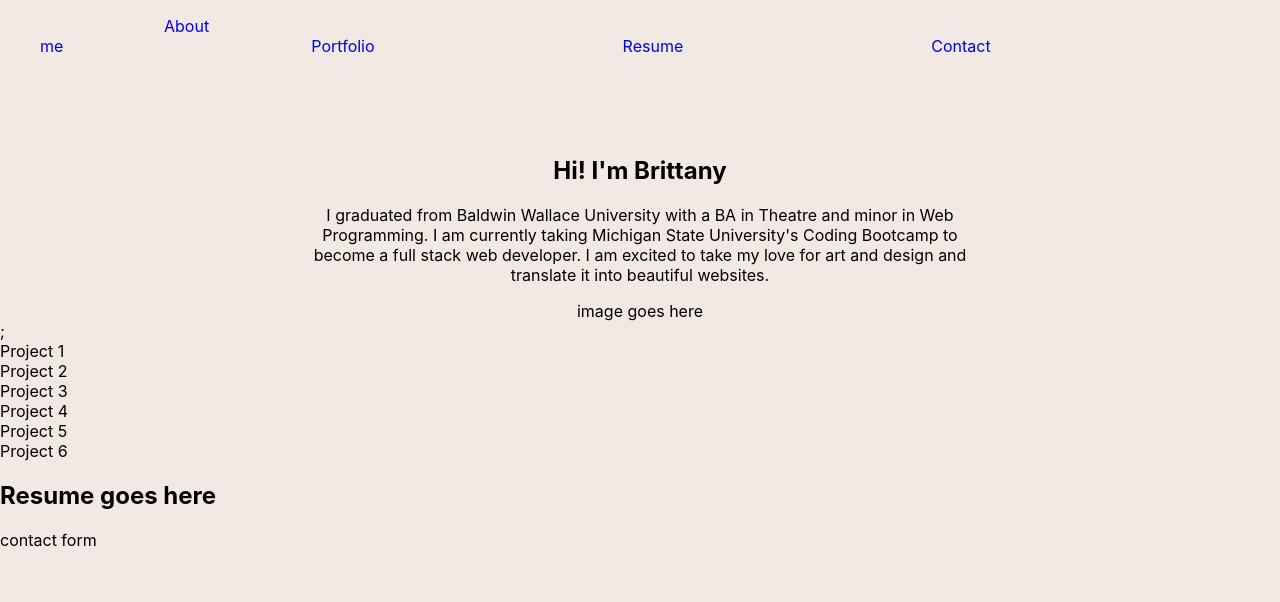
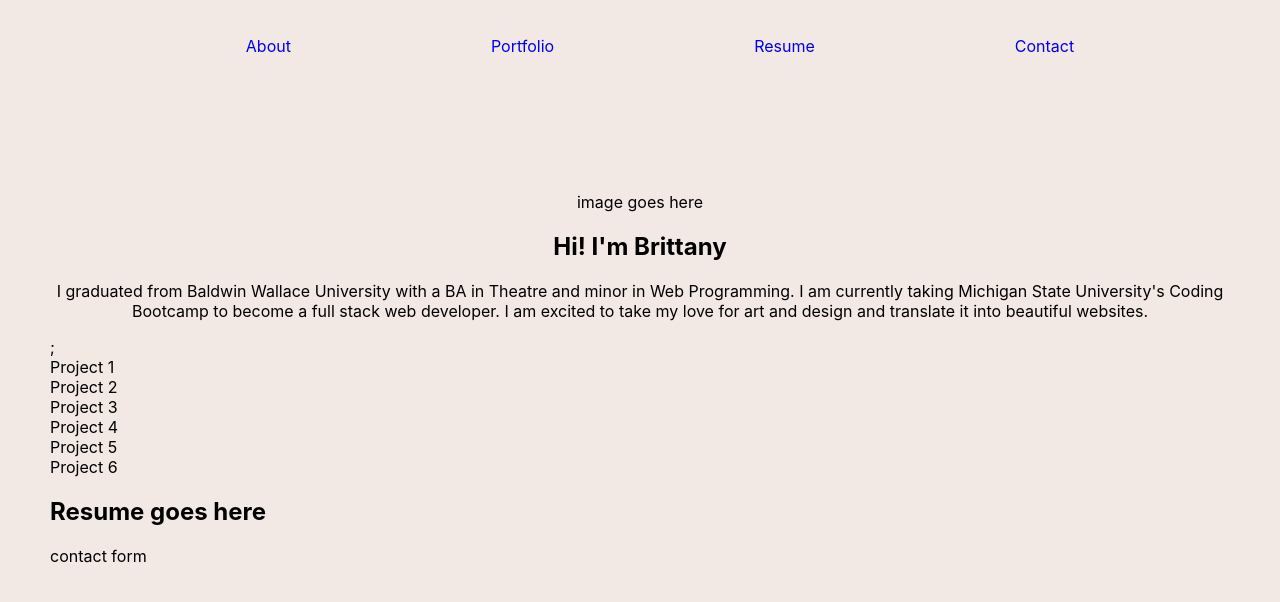
Before and after one commit to bganser15/brittanys-react-portfolio, a React (Create React App) app: page / in a window 1280 px wide. Shown: the top 602 px of the page. Built offline with nearby package versions, Linux system fonts and the light colour scheme.

Commit message:
fixed nav styling

```diff
--- a/src/App.css
+++ b/src/App.css
@@ -1,3 +1,7 @@
 * {
   background-color: #f2e9e4;
 }
+
+main {
+  margin: 0px 50px;
+}
--- a/src/App.js
+++ b/src/App.js
@@ -8,9 +8,7 @@ import Contact from "./components/Contact";
 function App() {
   return (
     <main>
-      <div>
-        <Nav></Nav>
-      </div>
+      <Nav></Nav>
       <div>
         <About></About>;
       </div>
--- a/src/components/About/index.css
+++ b/src/components/About/index.css
@@ -1,5 +1,5 @@
 .container {
-  margin: 0px 300px;
+  margin: 0px;
   text-align: center;
   margin-top: 100px;
 }
--- a/src/components/About/index.js
+++ b/src/components/About/index.js
@@ -5,12 +5,12 @@ import "./index.css"
 function About() {
   return (
     <section className="container">
+      <div className="pic-container">
+        image goes here
+      </div>
       <div className="about-me-coontainer">
         <h1>Hi! I'm Brittany</h1>
         <p>I graduated from Baldwin Wallace University with a BA in Theatre and minor in Web Programming. I am currently taking Michigan State University's Coding Bootcamp to become a full stack web developer. I am excited to take my love for art and design and translate it into beautiful websites.</p>
-      </div>
-      <div className="pic-container">
-        image goes here
       </div>
     </section>
   );
--- a/src/components/Nav/index.css
+++ b/src/components/Nav/index.css
@@ -1,14 +1,35 @@
-nav {
+header {
+  display: flex;
+  flex-wrap: wrap;
+  justify-content: center;
   width: 100%;
-  background-color: #c9ada7;
 }
-li {
-  display: inline;
-  width: 25%;
-  margin: 10%;
+header h1 {
+  width: 100%;
+  text-align: center;
+  padding: 20px;
+}
+
+nav ul {
+  display: flex;
+  flex-wrap: wrap;
+  justify-content: space-around;
+  align-items: center;
   list-style: none;
+}
+
+nav ul li {
+  padding: 20px 100px;
 }
 
 a {
   text-decoration: none;
 }
+
+@media screen and (max-width: 890px) {
+  nav ul li {
+    display: block;
+    width: 100%;
+    text-align: center;
+  }
+}
--- a/src/components/Nav/index.js
+++ b/src/components/Nav/index.js
@@ -8,7 +8,7 @@ function Nav() {
       <nav>
         <ul>
           <li>
-            <a href="#about">About me</a>
+            <a href="#about">About</a>
           </li>
           <li>
             <a href="#portfolio">Portfolio</a>
```
